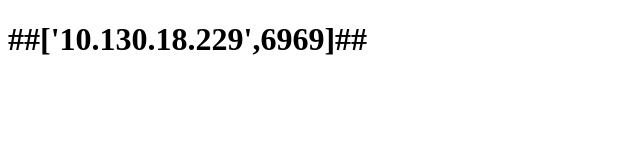
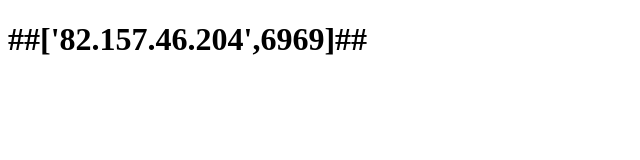
Before and after one commit to liyue983/win, a website: page index.html in a window 1280 px wide. Shown: the full height of the page, 0-640 px from the left. Drawn offline with Linux system fonts and the light colour scheme.

Commit message:
Update index.html

```diff
--- a/index.html
+++ b/index.html
@@ -5,6 +5,6 @@
 <title>windows</title>
 </head>
 <body>
-    <h1>##['10.130.18.229',6969]##</h1>
+    <h1>##['82.157.46.204',6969]##</h1>
 </body>
 </html>
```
